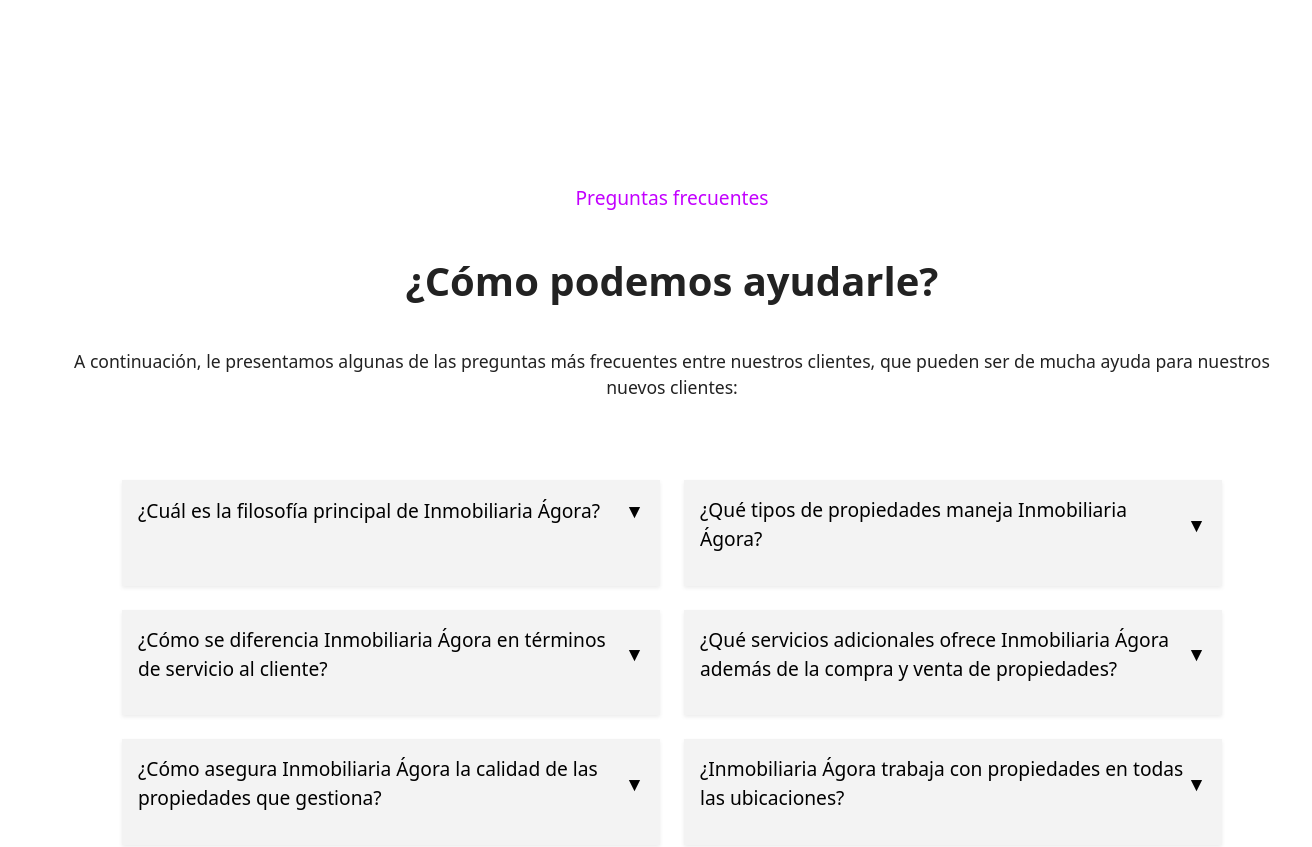
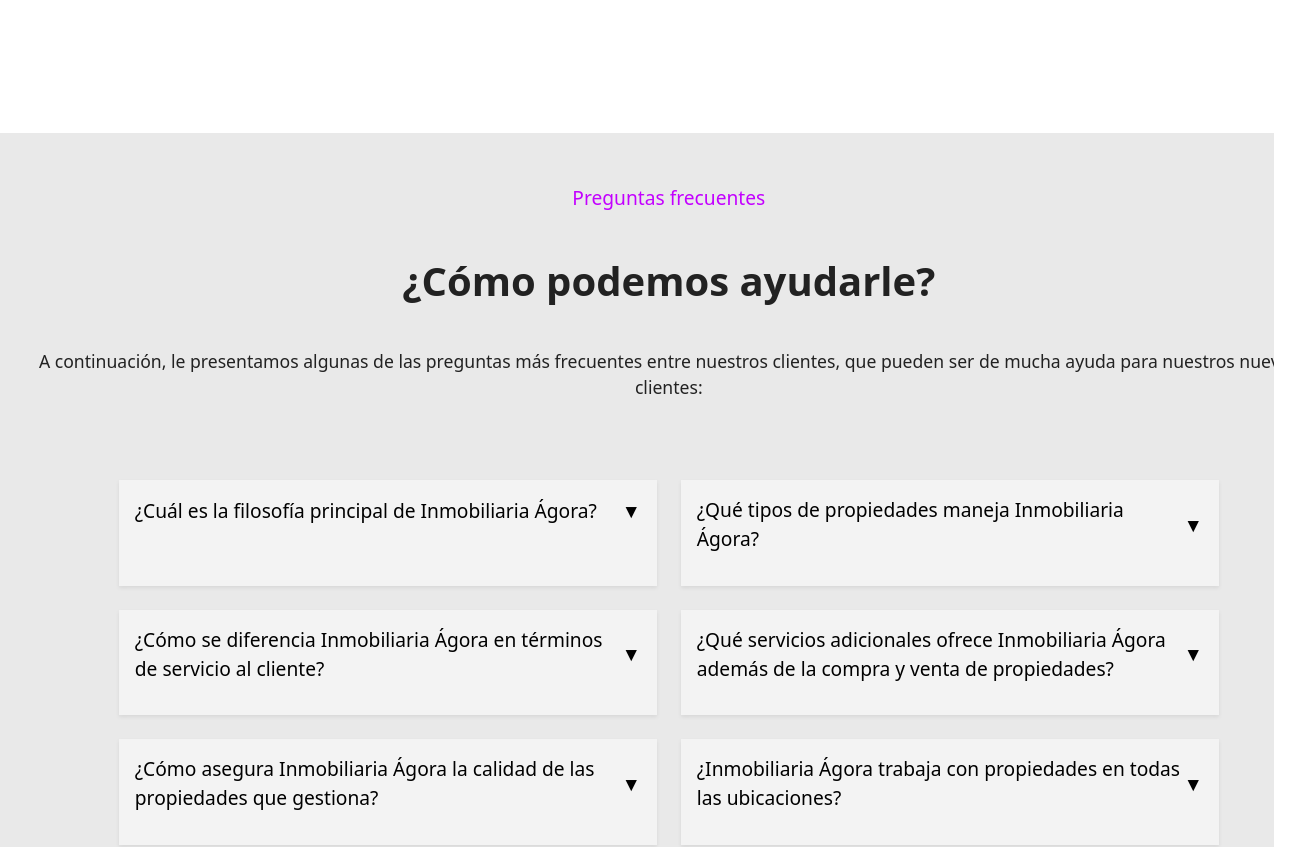
Before and after one commit to Javvichuu/Agora, a React (Vite) app: page / in a window 1280 px wide. Shown: the part 3340-4187 px from the top of the page, 1312 px wide, since content can reach past the window. Built offline with nearby package versions, Linux system fonts and the light colour scheme.

Commit message:
toques diseño home

```diff
--- a/src/App.tsx
+++ b/src/App.tsx
@@ -45,7 +45,7 @@
           </div>
         </section>
       </div>
-      <div>
+      <div className="sections-container">
         <Acoording/>
       </div>
     </div>
--- a/src/components/Acoording/Acoording.css
+++ b/src/components/Acoording/Acoording.css
@@ -6,7 +6,7 @@
   flex-direction: column;
   align-items: center;
    /* background: linear-gradient(135deg, #c9c9c9 0%, #ffffff 40%, #a89e9e 100%); */
-   background-color: #ffffff;
+   background-color: #e9e9e9;
 }
 
 /* TÍTULO */
```
